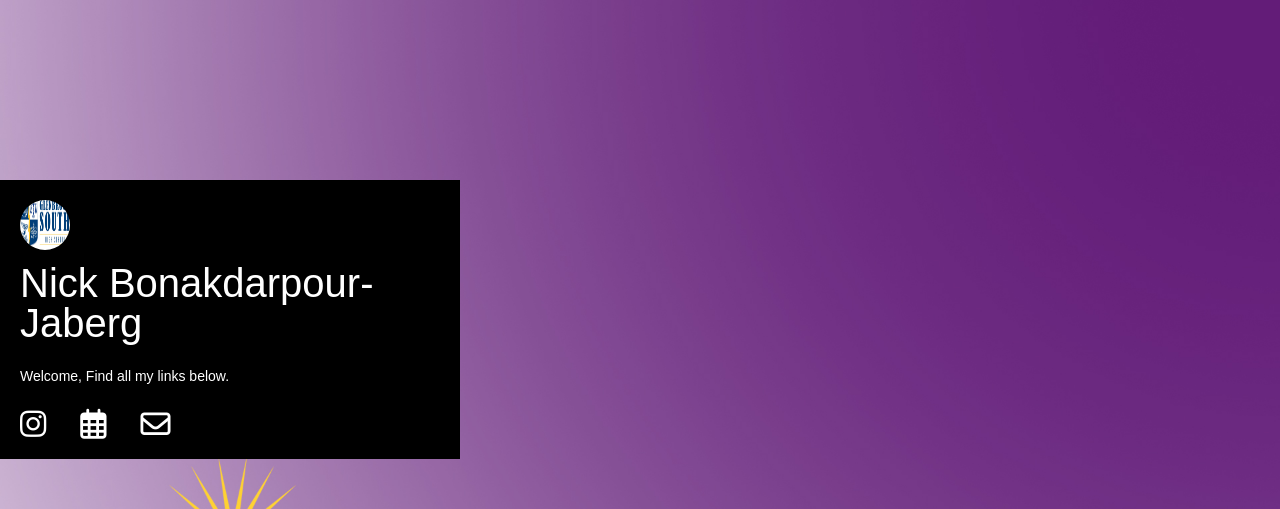
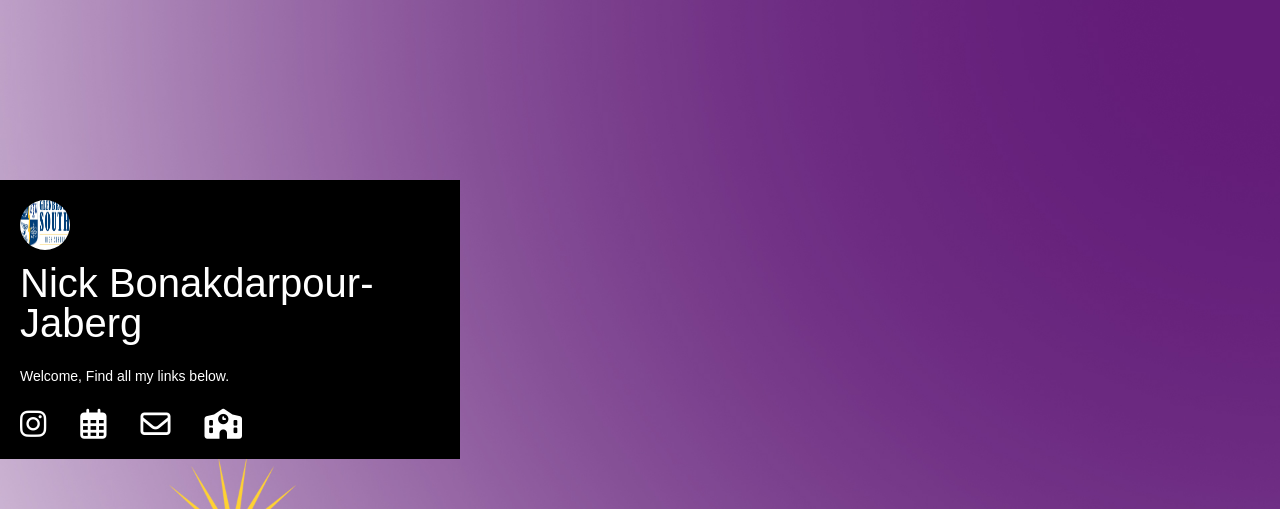
Before and after one commit to 286027/Splash, a plain HTML site: page index.html in a window 1280 px wide. Shown: the top 509 px of the page. Drawn offline with Linux system fonts and the light colour scheme.

Commit message:
background

```diff
--- a/assets/main.css
+++ b/assets/main.css
@@ -41,9 +41,9 @@ table {
    box-sizing: border-box;
 }
 body {
-    background-color: black;
+
     background-image: url(img/background-gba.jpg);
-    background-repeat: no-repeat;
+    background-repeat: repeat;
     background-size: 100% auto;
     background-position: top;
     padding: 100px 0 0 0;
--- a/index.html
+++ b/index.html
@@ -37,6 +37,7 @@ Welcome, Find all my links below.
         <a href="https://instagram.com/glenbrooksouth" target=”_blank”><i class="fab fa-instagram"></i></a>
         <a href="https://glenbrook225.myportal.solutions/public/appt-maker/Viewer.286027.htm" target=”_blank”><i class="fa-regular fa-calendar-days"></i></a>
         <a href="mailto:286027@glenbrook225.org" target=”_blank”><i class="far fa-envelope"></i></a>
+        <a href="https://gbs.glenbrook225.org" target=”_blank”><i class="fa-solid fa-school"></i></a>
         </footer>
 
 
```
